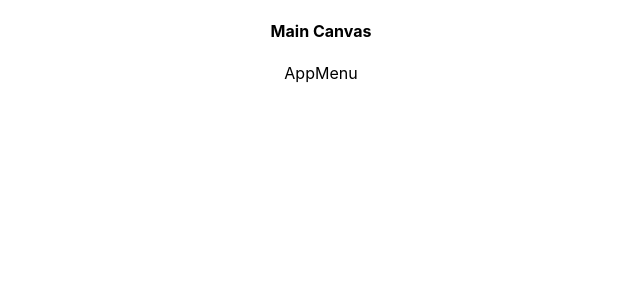
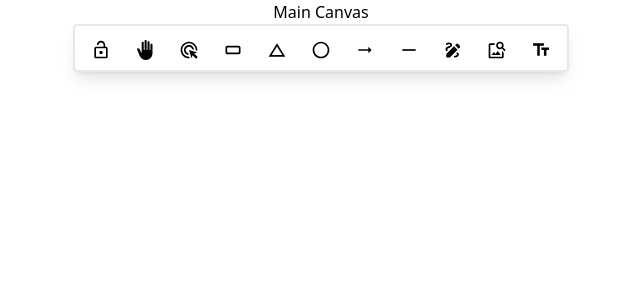
Before and after one commit to rahulvishwakarm/Whiteboard, a React (Create React App) app in the folder client/: page / in a window 1280 px wide. Shown: the top 300 px of the page, without its empty margins (319-959 px from the left). Built offline with nearby package versions, Linux system fonts and the light colour scheme.

Commit message:
Added Tools, Tailwind CSS config

```diff
--- a/client/src/components/AppMenu/AppMenu.tsx
+++ b/client/src/components/AppMenu/AppMenu.tsx
@@ -1,7 +1,20 @@
 import React from 'react'
+import { tool_data } from '../data/Data'
 
 export default function AppMenu() {
     return (
-        <div>AppMenu</div>
+        <div className='flex justify-center'>
+            {/* Tools */}
+            <div className='px-1 shadow-lg flex inline-block border-2 rounded toolStack'>
+                {
+                    tool_data.map((value) => (
+                        <div className='m-0.5 p-2 w-10 rounded hover:bg-violet-100 hover:text-violet-800 toolShape_icon'>
+                            <value.icon fontSize='small'/>
+                        </div>
+                    ))
+                }
+            </div>
+        </div>
+
     )
 }
--- a/client/src/components/Canvas/Canvas.tsx
+++ b/client/src/components/Canvas/Canvas.tsx
@@ -3,7 +3,7 @@ import AppMenu from '../AppMenu/AppMenu';
 
 function Canvas() {
     return (
-        <div className='canvas_name'>
+        <div className='canvas_name' style={{"backgroundColor":"#"}}>
             <h4>Main Canvas</h4>
             <div className='canvas_menu'>
                 <AppMenu />
--- /dev/null
+++ b/client/src/components/Icons/Icons.tsx
@@ -0,0 +1,28 @@
+import React from 'react'
+import LockOpenIcon from '@mui/icons-material/LockOpen';
+import BackHandIcon from '@mui/icons-material/BackHand';
+import AdsClickIcon from '@mui/icons-material/AdsClick';
+import Crop169Icon from '@mui/icons-material/Crop169';
+import ChangeHistoryIcon from '@mui/icons-material/ChangeHistory';
+import PanoramaFishEyeIcon from '@mui/icons-material/PanoramaFishEye';
+import ArrowRightAltIcon from '@mui/icons-material/ArrowRightAlt';
+import HorizontalRuleIcon from '@mui/icons-material/HorizontalRule';
+import DrawIcon from '@mui/icons-material/Draw';
+import ImageSearchIcon from '@mui/icons-material/ImageSearch';
+import TextFieldsIcon from '@mui/icons-material/TextFields';
+import VerticalSplitIcon from '@mui/icons-material/VerticalSplit';
+import ShareIcon from '@mui/icons-material/Share';
+
+function Eraser() {
+    return (
+        <svg aria-hidden="true" focusable="false" role="img" viewBox="0 0 24 24" className="" fill="none" stroke-width="2" stroke="currentColor" stroke-linecap="round" stroke-linejoin="round">
+            <g stroke-width="1.5">
+                <path stroke="none" d="M0 0h24v24H0z" fill="none"></path>
+                <path d="M19 20h-10.5l-4.21 -4.3a1 1 0 0 1 0 -1.41l10 -10a1 1 0 0 1 1.41 0l5 5a1 1 0 0 1 0 1.41l-9.2 9.3"></path>
+                <path d="M18 13.3l-6.3 -6.3"></path>
+            </g>
+        </svg>
+    )
+}
+
+export {Eraser, LockOpenIcon, BackHandIcon, AdsClickIcon, Crop169Icon, ChangeHistoryIcon, PanoramaFishEyeIcon, ArrowRightAltIcon, HorizontalRuleIcon, DrawIcon, ImageSearchIcon, TextFieldsIcon, VerticalSplitIcon, ShareIcon };
--- /dev/null
+++ b/client/src/components/data/Data.tsx
@@ -0,0 +1,62 @@
+import { AdsClickIcon, ArrowRightAltIcon, BackHandIcon, ChangeHistoryIcon, Crop169Icon, DrawIcon, HorizontalRuleIcon, ImageSearchIcon, LockOpenIcon, PanoramaFishEyeIcon, TextFieldsIcon } from '../Icons/Icons'
+
+const tool_data = [
+    {
+        name:"lock",
+        action:"lockitem",
+        icon:LockOpenIcon,
+    },
+    {
+        name:"hand",
+        action:"handitem",
+        icon:BackHandIcon,
+    },
+    {
+        name:"select",
+        action:"selectitem",
+        icon:AdsClickIcon,
+    },
+    {
+        name:"rectangle",
+        action:"rectangleitem",
+        icon:Crop169Icon,
+    },
+    {
+        name:"triangle",
+        action:"triangleitem",
+        icon:ChangeHistoryIcon,
+    },
+    {
+        name:"circle",
+        action:"circleitem",
+        icon:PanoramaFishEyeIcon,
+    },
+    {
+        name:"leftarrow",
+        action:"leftarrowitem",
+        icon:ArrowRightAltIcon,
+    },
+    {
+        name:"line",
+        action:"lineitem",
+        icon:HorizontalRuleIcon,
+    },
+    {
+        name:"draw",
+        action:"drawitem",
+        icon:DrawIcon,
+    },
+    {
+        name:"image",
+        action:"imageitem",
+        icon:ImageSearchIcon,
+    },
+    {
+        name:"inserttext",
+        action:"inserttextitem",
+        icon:TextFieldsIcon,
+    }
+]
+
+
+export {tool_data};
--- a/client/src/index.css
+++ b/client/src/index.css
@@ -1,13 +1,3 @@
-body {
-  margin: 0;
-  font-family: -apple-system, BlinkMacSystemFont, 'Segoe UI', 'Roboto', 'Oxygen',
-    'Ubuntu', 'Cantarell', 'Fira Sans', 'Droid Sans', 'Helvetica Neue',
-    sans-serif;
-  -webkit-font-smoothing: antialiased;
-  -moz-osx-font-smoothing: grayscale;
-}
-
-code {
-  font-family: source-code-pro, Menlo, Monaco, Consolas, 'Courier New',
-    monospace;
-}
+@tailwind base;
+@tailwind components;
+@tailwind utilities;
--- /dev/null
+++ b/client/tailwind.config.js
@@ -0,0 +1,10 @@
+/** @type {import('tailwindcss').Config} */
+module.exports = {
+  content: [
+    "./src/**/*.{js,jsx,ts,tsx}",
+  ],
+  theme: {
+    extend: {},
+  },
+  plugins: [],
+}
```
Also changed, not shown: client/package.json (+7 -0 lines), 1 other file (tests, documents, lock files or other folders).
